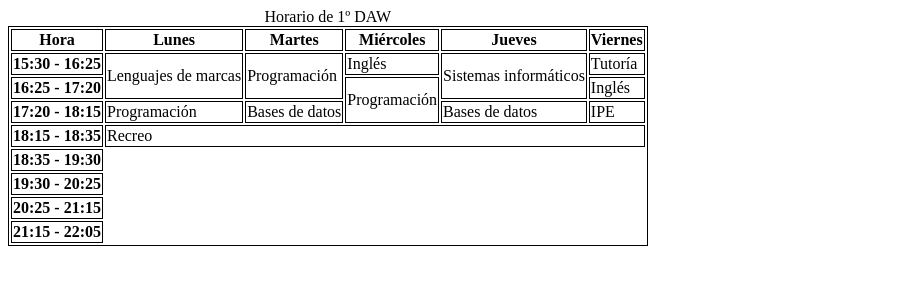
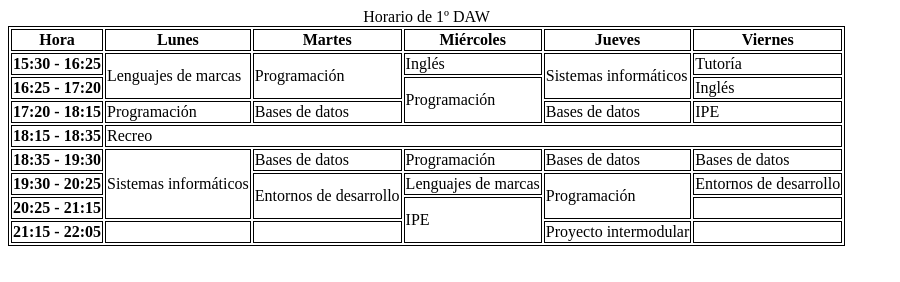
Before and after one commit to Jaime7007/Tarea-1.11-UD1.6_Lenguaje_de_Marcas, a plain HTML site: page index.html in a window 1280 px wide. Shown: the whole page, without its empty margins (0-900 px from the left). Drawn offline with Linux system fonts and the light colour scheme.

Commit message:
4ª hora, 5ª hora, 6ª hora y 7ª hora

```diff
--- a/index.html
+++ b/index.html
@@ -51,15 +51,31 @@
         </tr>
         <tr>
             <th>18:35 - 19:30</th>
+            <td rowspan="3">Sistemas informáticos</td>
+            <td>Bases de datos</td>
+            <td>Programación</td>
+            <td>Bases de datos</td>
+            <td>Bases de datos</td>
         </tr>
         <tr>
             <th>19:30 - 20:25</th>
+            <td rowspan="2">Entornos de desarrollo</td>
+            <!-- Programación sigue ocupado por el rowspan anterior -->
+            <td>Lenguajes de marcas</td>
+            <td rowspan="2">Programación</td>
+            <td>Entornos de desarrollo</td>
         </tr>
         <tr>
             <th>20:25 - 21:15</th>
+            <td rowspan="2">IPE</td>
+            <td></td> <!-- Viernes: libre / vacío -->
         </tr>
         <tr>
             <th>21:15 - 22:05</th>
+            <td></td> <!--Es Tutoría individual pero no se cuenta porque no es una clase, es para que si se necesita orientación de parte del equipo docente, se podría pedir asistir a esa hora-->
+            <td></td> <!-- Martes: libre / vacío -->
+            <td>Proyecto intermodular</td>
+            <td></td> <!-- Viernes: libre / vacío -->
         </tr>
     </table>
 </body>
```
